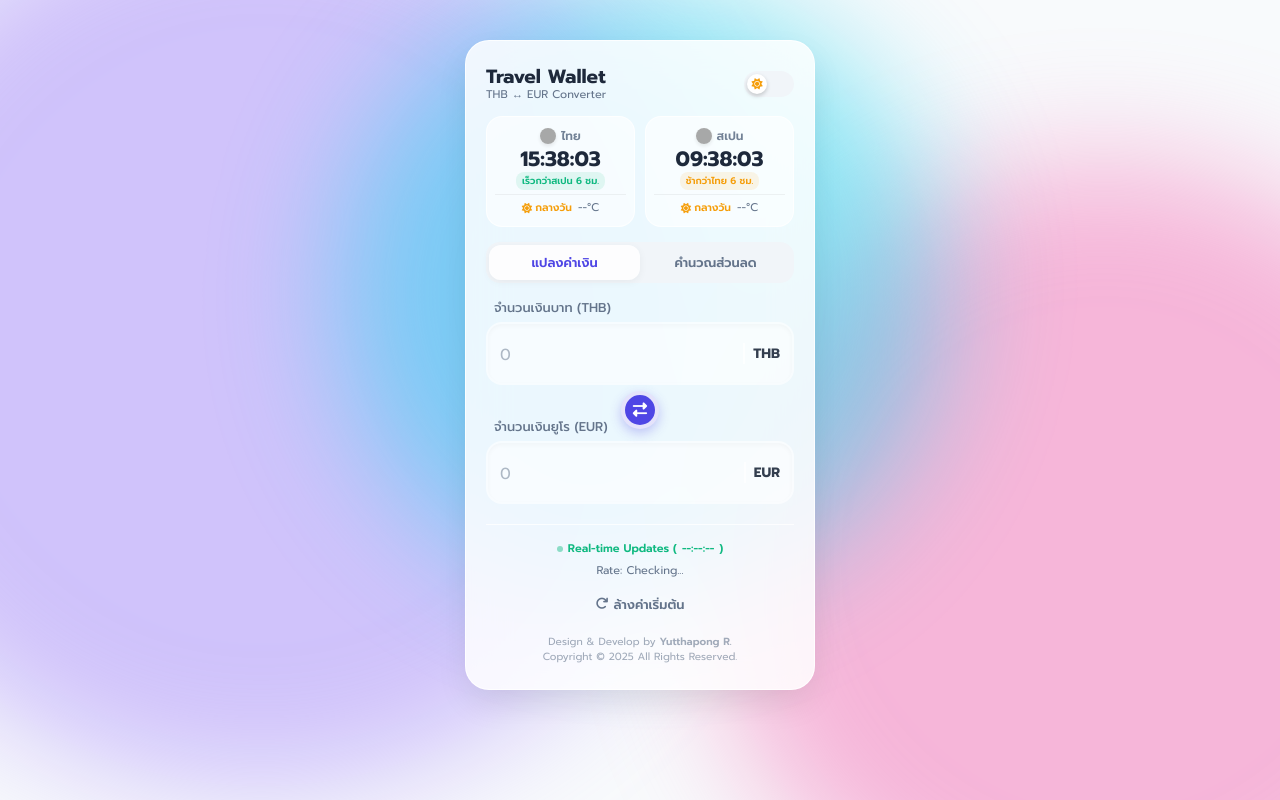
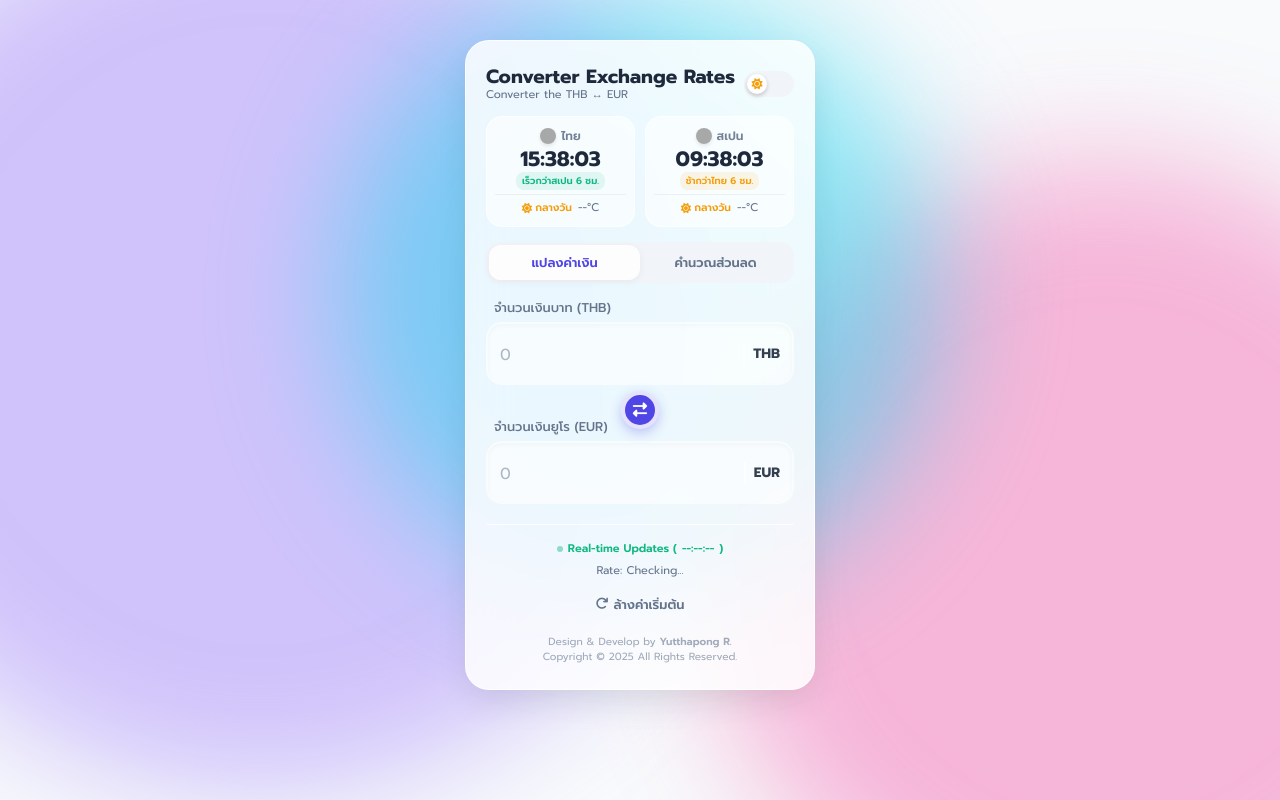
Before and after one commit to Yutthapong-lab/Travel-Tool-Spain, a plain HTML site: page index.html in a window 1280 px wide. Drawn offline with Linux system fonts and the light colour scheme; no server answers; grey boxes are pictures that could not be loaded.

Commit message:
index.html

```diff
--- a/index.html
+++ b/index.html
@@ -3,7 +3,7 @@
 <head>
     <meta charset="UTF-8">
     <meta name="viewport" content="width=device-width, initial-scale=1.0, maximum-scale=1.0, user-scalable=no">
-    <title>Travel Wallet: THB-EUR</title>
+    <title>Converter Exchange Rates: THB-EUR</title>
     <link href="https://cdnjs.cloudflare.com/ajax/libs/font-awesome/6.4.0/css/all.min.css" rel="stylesheet">
     <style>
         @import url('https://fonts.googleapis.com/css2?family=Prompt:wght@300;400;500;600;700&display=swap');
@@ -277,8 +277,8 @@
     <div class="container">
         <div class="header">
             <div class="app-title">
-                Travel Wallet
-                <span>THB &harr; EUR Converter</span>
+                Converter Exchange Rates
+                <span>Converter the THB &harr; EUR</span>
             </div>
             <div class="theme-toggle" id="theme-btn">
                 <div class="toggle-icon"><i class="fas fa-sun"></i></div>
```
